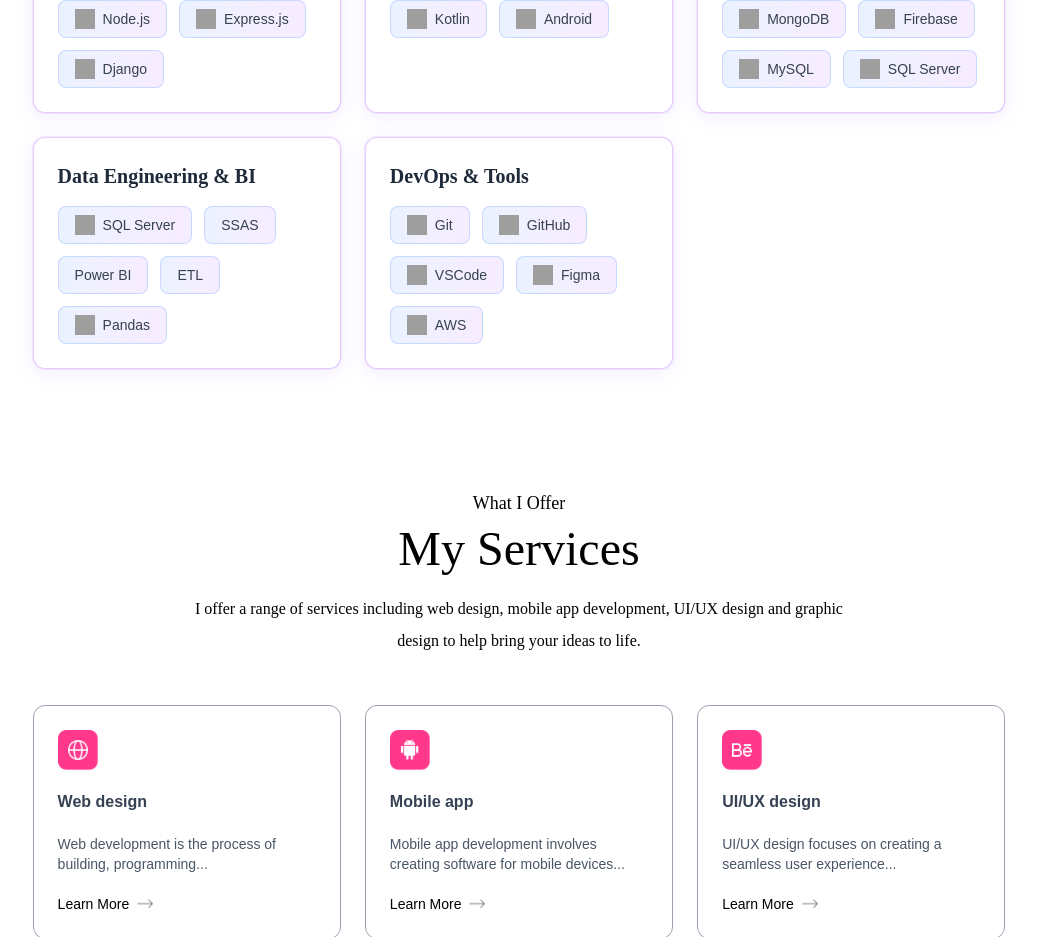
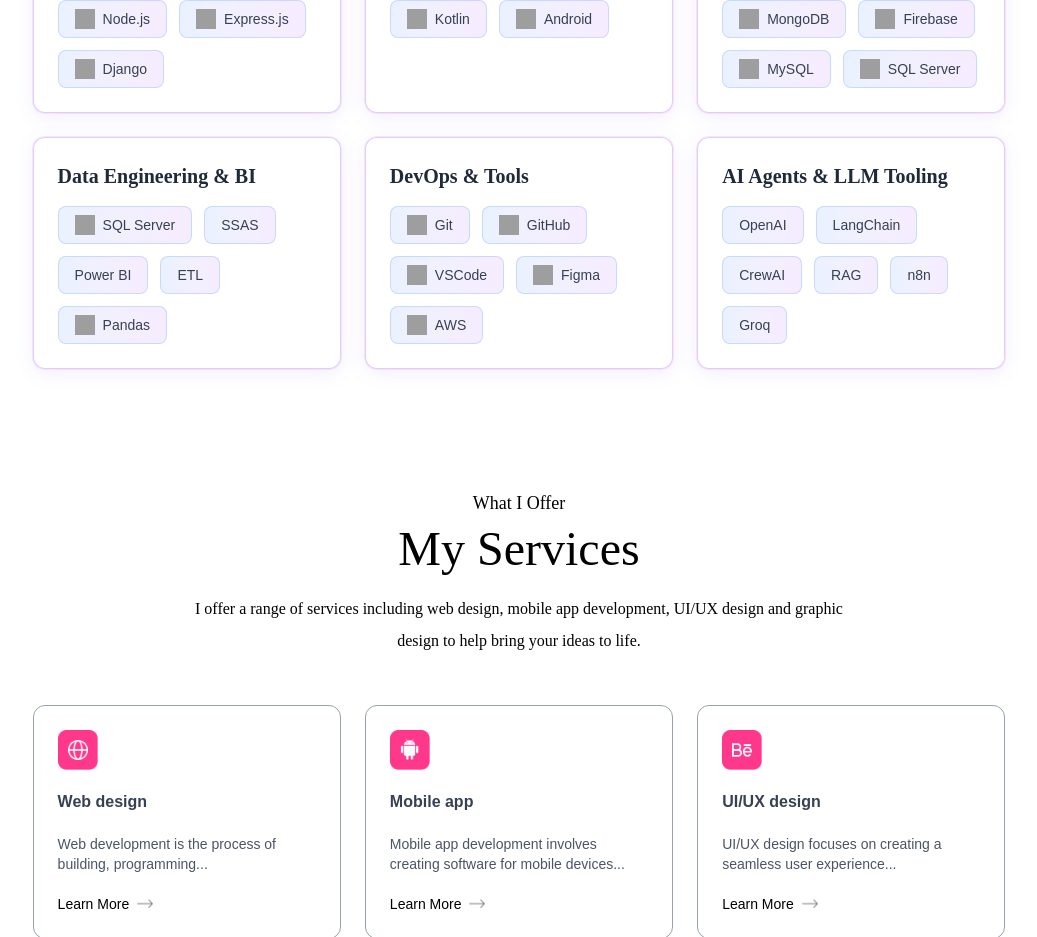
Before and after one commit to Dippy2003/NextJsPortfolio, a Next.js app: page / in a window 1280 px wide. Shown: the part 2220-3157 px from the top of the page, without its empty margins (121-1158 px from the left). Built offline with nearby package versions, Linux system fonts and the light colour scheme; grey boxes are pictures that could not be loaded; a web font is replaced by a local one.

Commit message:
Add AI Agents & LLM Tooling skill category
Reflects the RAG system, CrewAI content generator, and n8n
email-triage automation projects.

```diff
--- a/app/components/Skills.jsx
+++ b/app/components/Skills.jsx
@@ -76,6 +76,10 @@
     {
       category: "DevOps & Tools",
       technologies: ["Git", "GitHub", "VSCode", "Figma", "AWS"],
+    },
+    {
+      category: "AI Agents & LLM Tooling",
+      technologies: ["OpenAI", "LangChain", "CrewAI", "RAG", "n8n", "Groq"],
     },
   ];
 
```
